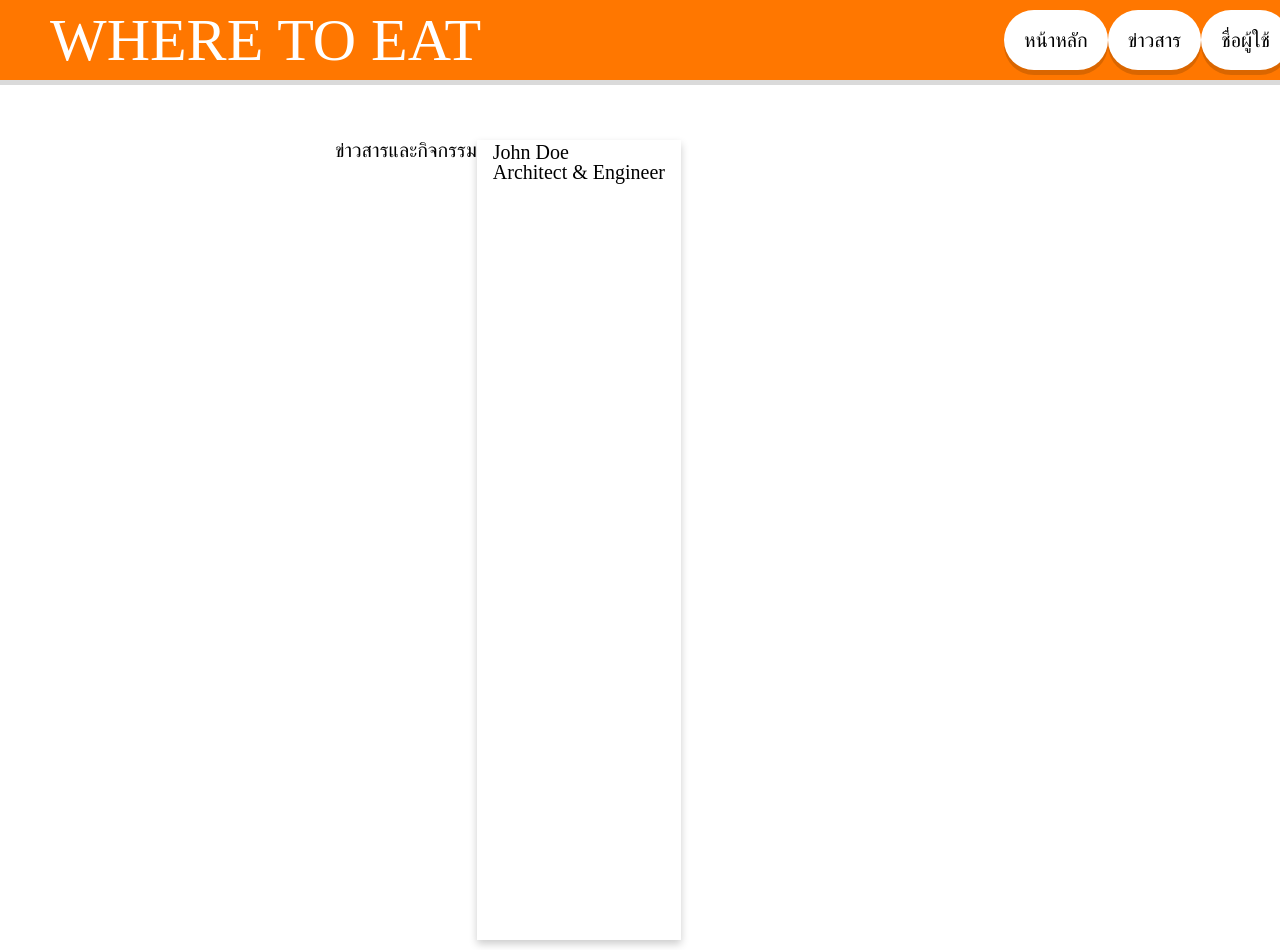
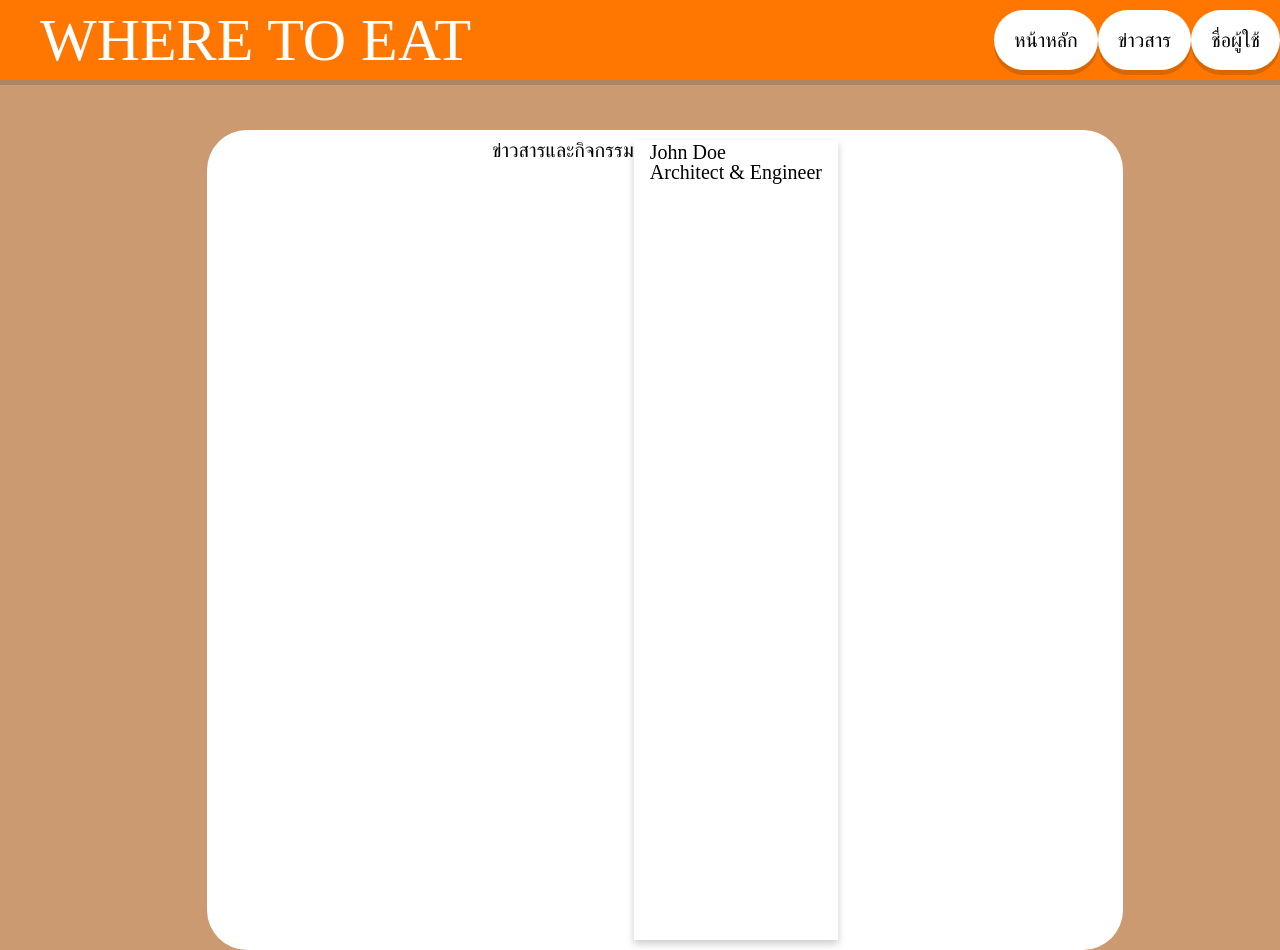
Before and after one commit to Acttion101/eatsomewhere-react, a React (Create React App) app: page /news in a window 1280 px wide. Built offline with nearby package versions, Linux system fonts and the light colour scheme.

Commit message:
edit-news/page

```diff
--- a/src/pages/News.js
+++ b/src/pages/News.js
@@ -1,13 +1,22 @@
 import React from 'react'
+import styled from 'styled-components'
 import Navbar from "../components/News/Navbar"
 import Content from "../components/News/Content"
 
+const LoginContainer = styled.div`
+  display:flex;
+  justify-content:center;
+  align-items:center;
+  flex-direction:column;
+  background-color: #bf7f4bc9;
+`
+
 function News() {
   return (
-    <div className='login-container'>
+    <LoginContainer>
       <Navbar />
       <Content />
-    </div>
+    </LoginContainer>
   );
 }
 export default News
```
